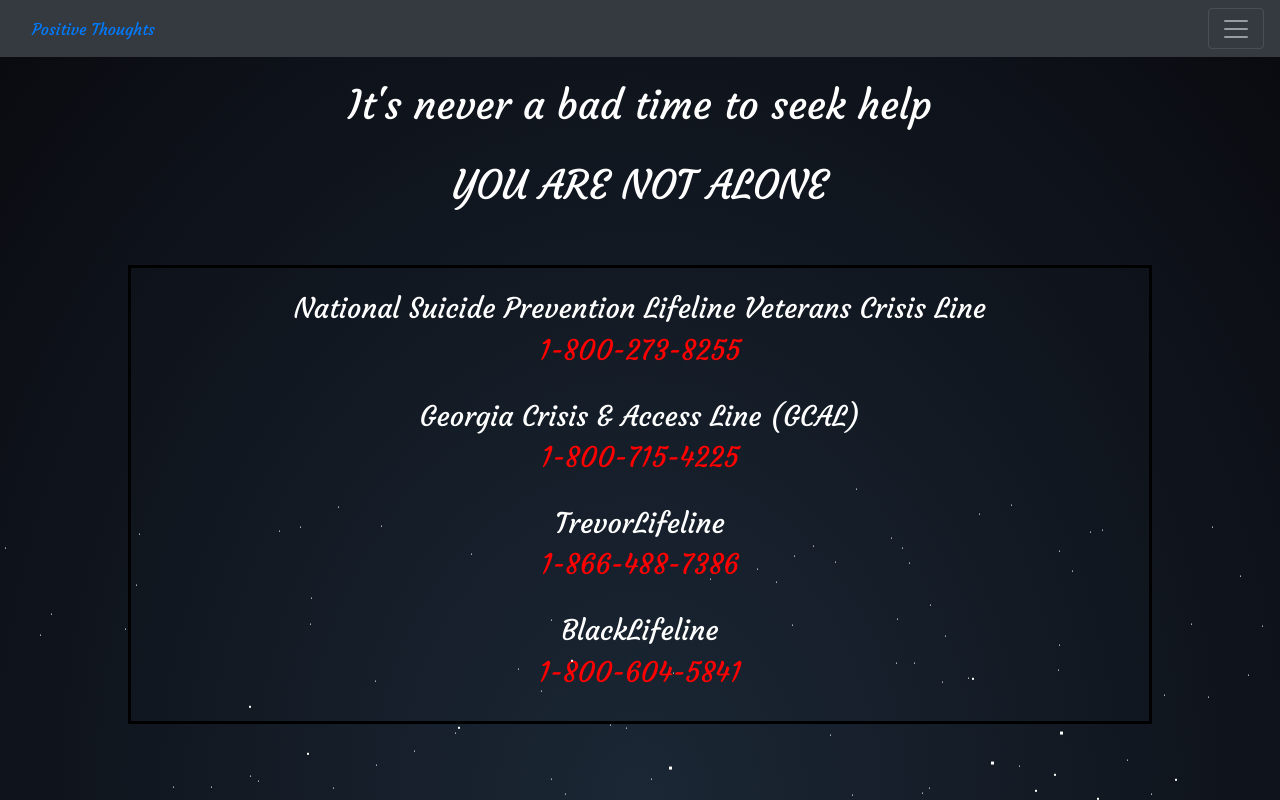
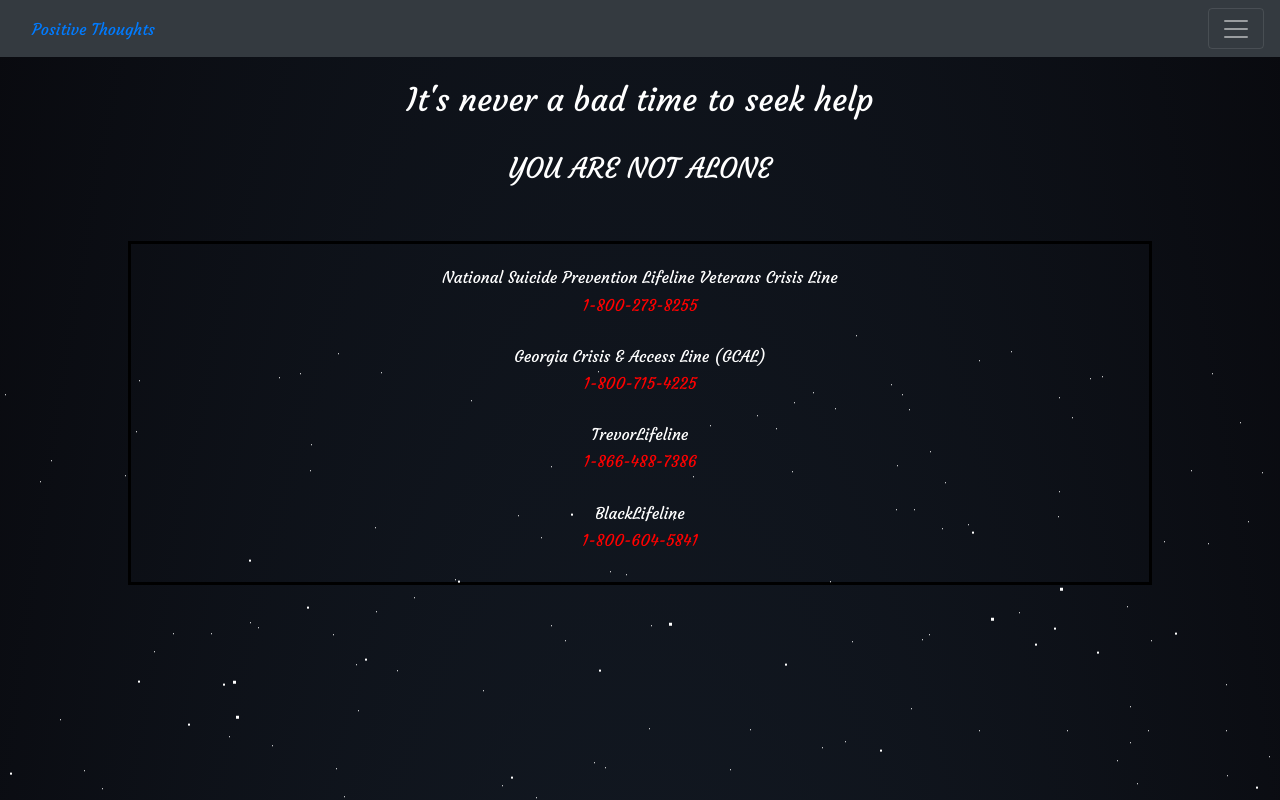
Before and after one commit to Andrew0502/Positive-Thoughts, a React (Create React App) app in the folder client/: page /hotlines in a window 1280 px wide. Shown: the top 800 px of the page. Built offline with nearby package versions, Linux system fonts and the light colour scheme; no server answers; a web font is replaced by a local one.

Commit message:
scroll fixed! and some other css styling

```diff
--- a/client/src/App.css
+++ b/client/src/App.css
@@ -1,3 +1,7 @@
+html{
+  overflow-y: auto;
+}
+
 .App {
   text-align: center;
 }
--- a/client/src/App.js
+++ b/client/src/App.js
@@ -10,7 +10,6 @@
 import SignUp from "./pages/SignUp/SignUp.jsx";
 import Edit from "./pages/Edit/Edit.jsx";
 import "./Background.css";
-// import Navbar from "./components/Navbar.jsx";
 
 function App() {
   useEffect(() => {
@@ -25,9 +24,8 @@
       });
   }, []);
   return (
-    <body>
+    <div>
       <Router>
-        {/* <Navbar/> */}
         <div>
           <Switch>
             <Route exact path="/about" component={About} />
@@ -43,7 +41,7 @@
       <div id='stars'></div>
       <div id='stars2'></div>
       <div id='stars3'></div>
-    </body>
+    </div>
   );
 }
 
--- a/client/src/pages/About/About.jsx
+++ b/client/src/pages/About/About.jsx
@@ -5,7 +5,7 @@
 
 const About = () => {
     return (
-        <body>
+        <div>
             <Navbar/>
         <main className="content">
             <div className="container">
@@ -19,7 +19,7 @@
                 </div>
             </div>
         </main>
-        </body>
+        </div>
     );
 };
 
--- a/client/src/pages/Edit/Edit.jsx
+++ b/client/src/pages/Edit/Edit.jsx
@@ -42,7 +42,7 @@
       .catch((err) => console.log(err));
   }, []);
   return (
-    <body>
+    <div>
       <Navbar />
       <main className="content">
         <div className="container cover-container">
@@ -137,7 +137,7 @@
           </section>
         </div>
       </main>
-    </body>
+    </div>
   );
 };
 
--- a/client/src/pages/Hotlines/Hotlines.jsx
+++ b/client/src/pages/Hotlines/Hotlines.jsx
@@ -9,24 +9,24 @@
             <Navbar/>
             <div id="HotlineInfo">
                 <div><br/></div>
-                <h1>It's never a bad time to seek help</h1>
+                <h2>It's never a bad time to seek help</h2>
                 <div><br/></div>
-                <h1>YOU ARE NOT ALONE</h1>
+                <h3>YOU ARE NOT ALONE</h3>
                 <div><br/></div>
                 <div><br/></div>
                 <section id="ContactInfo">
                     <div><br/></div>
-                    <h3>National Suicide Prevention Lifeline Veterans Crisis Line</h3>
-                    <h3 class="PhoneNumbers">1-800-273-8255</h3>
+                    <h6>National Suicide Prevention Lifeline Veterans Crisis Line</h6>
+                    <h6 class="PhoneNumbers">1-800-273-8255</h6>
                     <div><br/></div>
-                    <h3>Georgia Crisis &amp; Access Line (GCAL)</h3>
-                    <h3 class="PhoneNumbers">1-800-715-4225</h3>
+                    <h6>Georgia Crisis &amp; Access Line (GCAL)</h6>
+                    <h6 class="PhoneNumbers">1-800-715-4225</h6>
                     <div><br/></div>
-                    <h3>TrevorLifeline</h3>
-                    <h3 class="PhoneNumbers">1-866-488-7386</h3>
+                    <h6>TrevorLifeline</h6>
+                    <h6 class="PhoneNumbers">1-866-488-7386</h6>
                     <div><br/></div>
-                    <h3>BlackLifeline</h3>
-                    <h3 class="PhoneNumbers">1-800-604-5841</h3>
+                    <h6>BlackLifeline</h6>
+                    <h6 class="PhoneNumbers">1-800-604-5841</h6>
                     <div><br/></div>
                 </section>
             </div>
--- a/client/src/pages/Profile/Profile.css
+++ b/client/src/pages/Profile/Profile.css
@@ -14,12 +14,6 @@
     text-align: center;
 }
 
-.edit-btn:hover{
-  background-color: lightgray;
-  color: white;
-  border-color: lightgray;
-}
-
 #edit-btn{
 align-content: center;
 }
@@ -32,3 +26,9 @@
 align-content: center;
 width: 25%;
 }
+
+@media only screen and (max-width: 768px) {
+.profile-btn{
+  font-size: 15px;
+}
+}
--- a/client/src/pages/Profile/Profile.jsx
+++ b/client/src/pages/Profile/Profile.jsx
@@ -43,7 +43,7 @@
 
 
     return (
-    <body>
+    <div>
       <Navbar/>
       <main className="content">
         <div className="container cover-container">
@@ -103,7 +103,7 @@
           <div><br/></div>
       </div>
       </main>
-    </body>
+    </div>
   );
 };
 
--- /dev/null
+++ b/client/src/pages/Prompts/Prompts.css
@@ -0,0 +1,8 @@
+#prompts{
+    border-color: white;
+    border-style: solid;
+    width: 80%;
+    margin: auto;
+    text-align: center;
+    padding: 30px;
+}
--- a/client/src/pages/Prompts/Prompts.jsx
+++ b/client/src/pages/Prompts/Prompts.jsx
@@ -3,6 +3,7 @@
 import "../assets/main.css";
 import { Link, useParams, useHistory } from "react-router-dom";
 import API from "../../utils/API";
+import "./Prompts.css";
 
 function Prompts () {
 
@@ -26,26 +27,16 @@
   return (
     <div>
       <Navbar />
-      <h1>Prompts</h1>
-      <form>
-        <fieldset disabled>
-          <div class="form-group">
-            <label for="prompts">Prompts</label>
-            <div>
+      <div><br/></div>
+            <div id="prompts">
                 {prompts && prompts.map(prompt => {
                   return (
-                    <div>{prompt.message_text}</div>
+                    <h3>{prompt.message_text}</h3>
                   )
               })
             }
               </div>
           </div>
-        </fieldset>
-        <button type="submit" class="btn btn-primary">
-          Like
-        </button>
-      </form>
-    </div>
   );
 };
 
--- a/client/src/pages/assets/main.css
+++ b/client/src/pages/assets/main.css
@@ -15,6 +15,11 @@
     color: gray;
     border-color: lightgray;
     /* float: right; */
+}
+.button:hover{
+  background-color: lightgray;
+  color: white;
+  border-color: lightgray;
 }
 
 .cover-container {
--- a/package.json
+++ b/package.json
@@ -35,7 +35,9 @@
     "mongoose": "^5.10.11",
     "node-sass": "^5.0.0",
     "path": "^0.12.7",
+    "react-perfect-scrollbar": "^1.5.8",
     "react-router-dom": "^5.2.0",
+    "react-scroll": "^1.8.1",
     "twilio": "^3.51.0"
   },
   "devDependencies": {
```
Also changed, not shown: client/src/Background.css, 1 other file (tests, documents, lock files or other folders).
